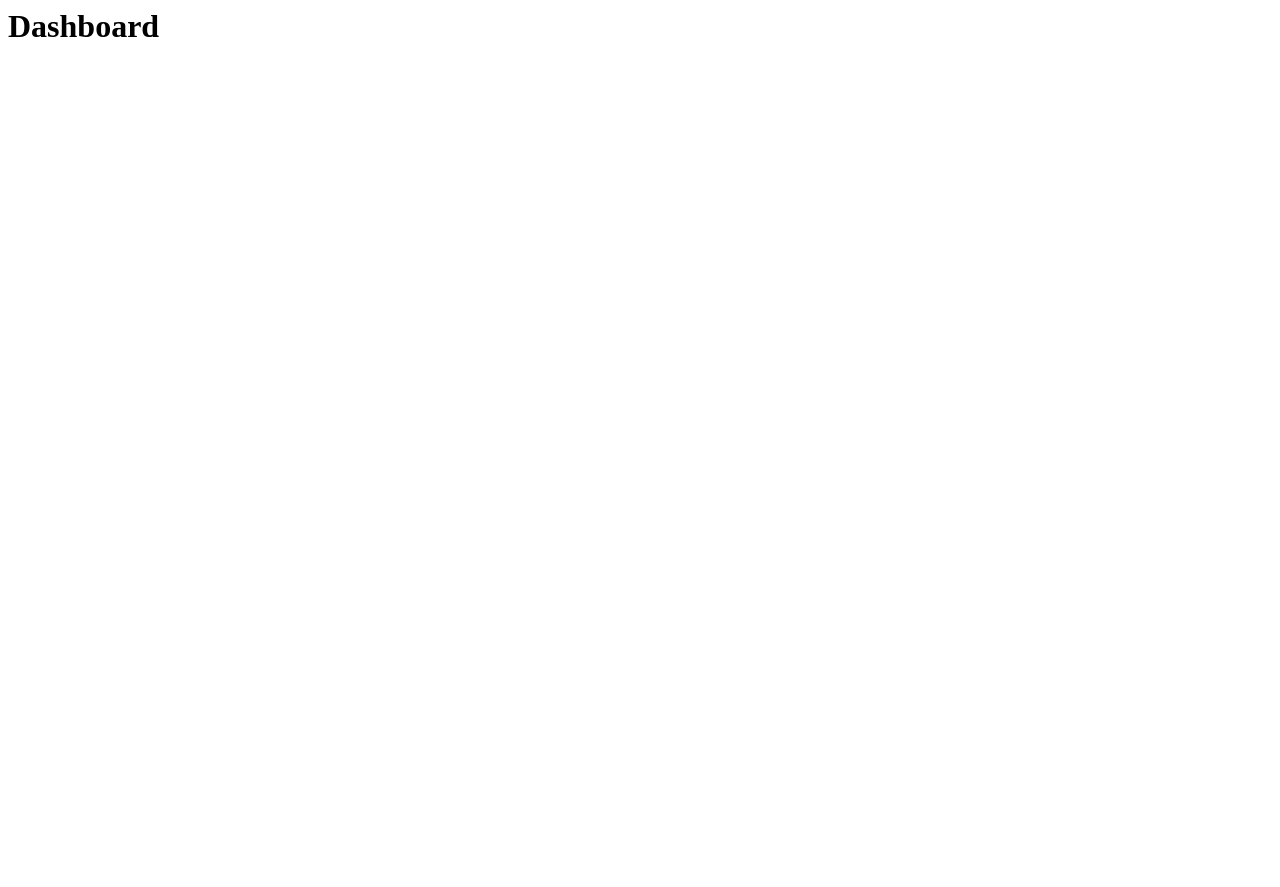
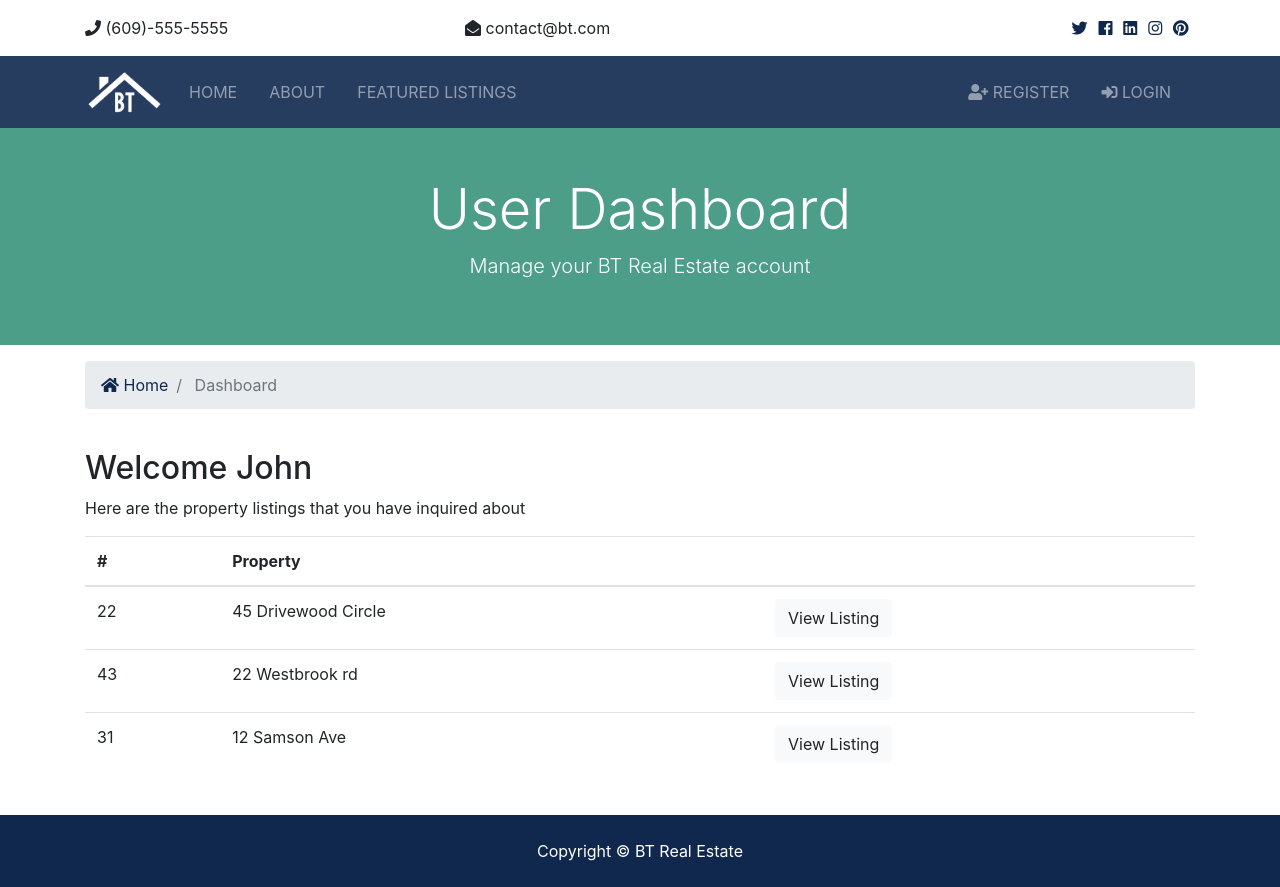
Before and after one commit to Jazzythedev/btre_project, a Django app: page /accounts/dashboard in a window 1280 px wide. Before the commit the page is almost empty. Before the commit the page ends 37 px from the top, so only its background shows below. Run offline with Django 4.2, Linux system fonts and the light colour scheme; some libraries are stand-ins or nearby versions.

Commit message:
dashboard html markup and logic to a different navbar once logged in

```diff
--- a/templates/accounts/dashboard.html
+++ b/templates/accounts/dashboard.html
@@ -1 +1,72 @@
-<h1> Dashboard </h1>
+{% extends 'base.html' %}
+
+{% block content %}
+    <section id="showcase-inner" class="py-5 text-white">
+        <div class="container">
+        <div class="row text-center">
+            <div class="col-md-12">
+            <h1 class="display-4">User Dashboard</h1>
+            <p class="lead">Manage your BT Real Estate account</p>
+            </div>
+        </div>
+        </div>
+    </section>
+
+    <!-- Breadcrumb -->
+    <section id="bc" class="mt-3">
+        <div class="container">
+        <nav aria-label="breadcrumb">
+            <ol class="breadcrumb">
+            <li class="breadcrumb-item">
+                <a href="{% url 'index' %}">
+                <i class="fas fa-home"></i> Home</a>
+            </li>
+            <li class="breadcrumb-item active"> Dashboard</li>
+            </ol>
+        </nav>
+        </div>
+    </section>
+
+    <section id="dashboard" class="py-4">
+        <div class="container">
+        <div class="row">
+            <div class="col-md-12">
+            <h2>Welcome John</h2>
+            <p>Here are the property listings that you have inquired about</p>
+            <table class="table">
+                <thead>
+                <tr>
+                    <th scope="col">#</th>
+                    <th scope="col">Property</th>
+                    <th></th>
+                </tr>
+                </thead>
+                <tbody>
+                <tr>
+                    <td>22</td>
+                    <td>45 Drivewood Circle</td>
+                    <td>
+                    <a class="btn btn-light" href="#">View Listing</a>
+                    </td>
+                </tr>
+                <tr>
+                    <td>43</td>
+                    <td>22 Westbrook rd</td>
+                    <td>
+                    <a class="btn btn-light" href="#">View Listing</a>
+                    </td>
+                </tr>
+                <tr>
+                    <td>31</td>
+                    <td>12 Samson Ave</td>
+                    <td>
+                    <a class="btn btn-light" href="#">View Listing</a>
+                    </td>
+                </tr>
+                </tbody>
+            </table>
+            </div>
+        </div>
+        </div>
+    </section>
+ {% endblock %}
--- a/templates/partials/_navbar.html
+++ b/templates/partials/_navbar.html
@@ -40,6 +40,10 @@
         </ul>
 
         <ul class="navbar-nav ml-auto">
+          {% if user.is_authenticated %}
+            Noice
+
+          {% else %}
               <li
                 {% if 'register' in request.path %}
                   class="nav-item active mr-3"
@@ -62,6 +66,7 @@
 
                   Login</a>
               </li>
+          {% endif %}
         </ul>
       </div>
     </div>
```
Lines whose indentation alone changed are shown as unchanged.
